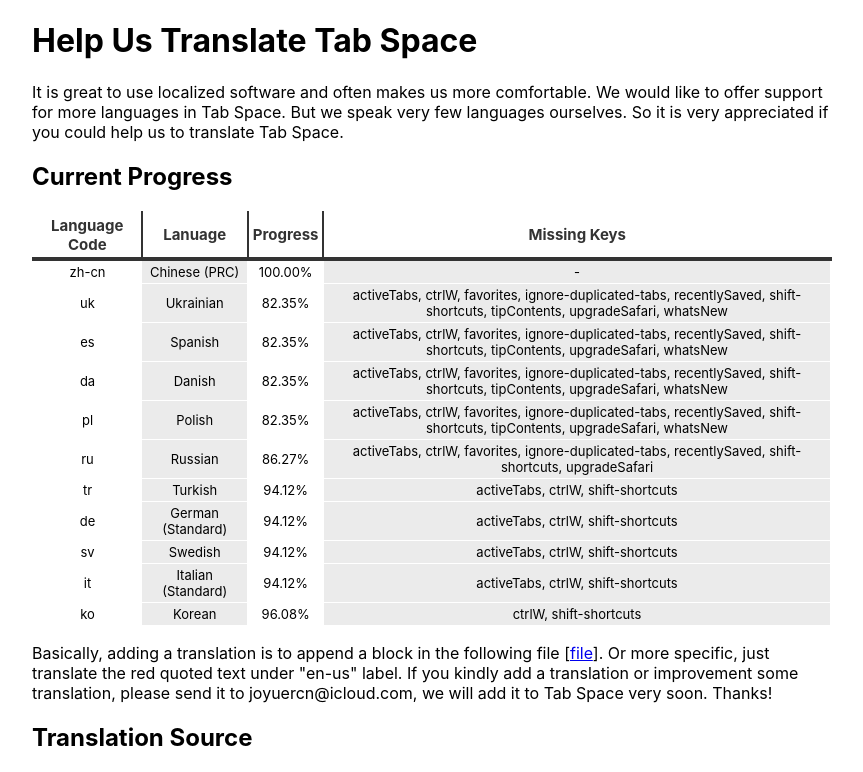
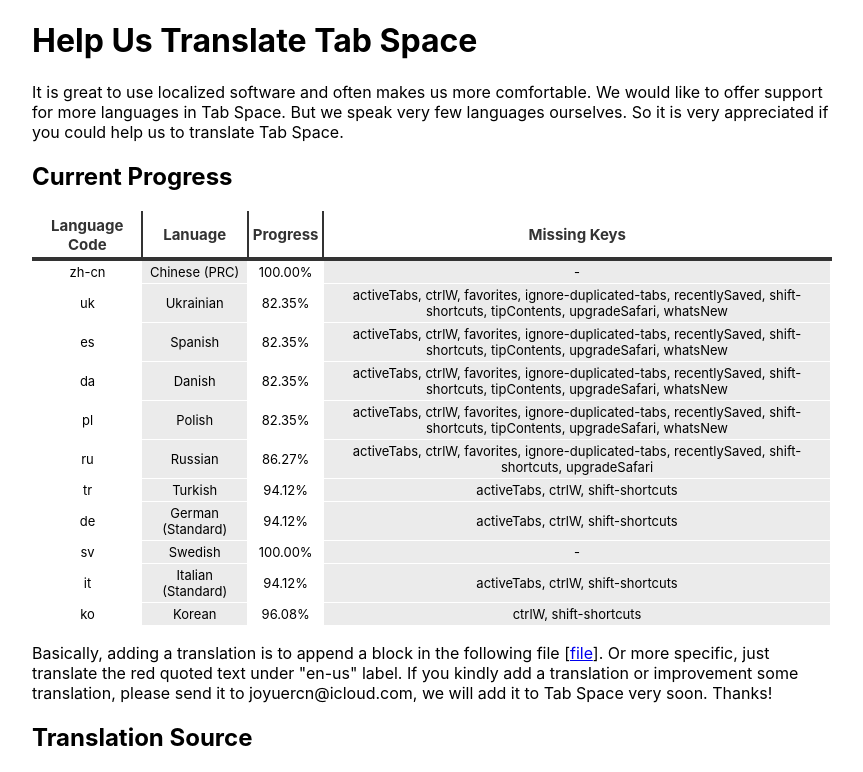
Before and after one commit to yuanzhoucq/Tab-Space, a Jekyll site: the page translate.html, which Jekyll copies as it is, in a window 1280 px wide. Shown: the top 772 px of the page, without its empty margins (208-1071 px from the left). Built offline with Jekyll 4.4.1, drawn with Linux system fonts in a browser that asks for light colours; grey boxes are pictures that could not be loaded.

Commit message:
update info

```diff
--- a/translate.html
+++ b/translate.html
@@ -76,7 +76,7 @@
 <tr ><td class="lang-td td_text">ru</td><td class="name-td td_text">Russian</td><td class="progress-td td_text">86.27%</td><td class="missingkeys-td td_text">activeTabs, ctrlW, favorites, ignore-duplicated-tabs, recentlySaved, shift-shortcuts, upgradeSafari</td></tr>
 <tr ><td class="lang-td td_text">tr</td><td class="name-td td_text">Turkish</td><td class="progress-td td_text">94.12%</td><td class="missingkeys-td td_text">activeTabs, ctrlW, shift-shortcuts</td></tr>
 <tr ><td class="lang-td td_text">de</td><td class="name-td td_text">German (Standard)</td><td class="progress-td td_text">94.12%</td><td class="missingkeys-td td_text">activeTabs, ctrlW, shift-shortcuts</td></tr>
-<tr ><td class="lang-td td_text">sv</td><td class="name-td td_text">Swedish</td><td class="progress-td td_text">94.12%</td><td class="missingkeys-td td_text">activeTabs, ctrlW, shift-shortcuts</td></tr>
+<tr ><td class="lang-td td_text">sv</td><td class="name-td td_text">Swedish</td><td class="progress-td td_text">100.00%</td><td class="missingkeys-td td_text">-</td></tr>
 <tr ><td class="lang-td td_text">it</td><td class="name-td td_text">Italian (Standard)</td><td class="progress-td td_text">94.12%</td><td class="missingkeys-td td_text">activeTabs, ctrlW, shift-shortcuts</td></tr>
 <tr ><td class="lang-td td_text">ko</td><td class="name-td td_text">Korean</td><td class="progress-td td_text">96.08%</td><td class="missingkeys-td td_text">ctrlW, shift-shortcuts</td></tr></tbody></table>
 
```
Also changed, not shown: README.md.
